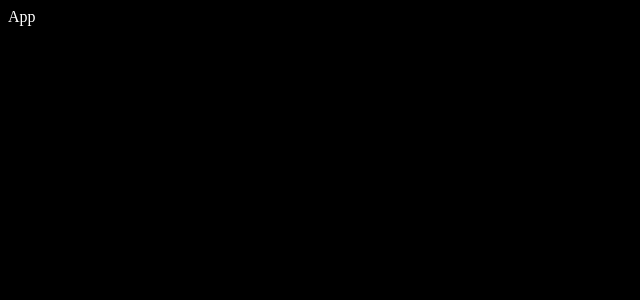
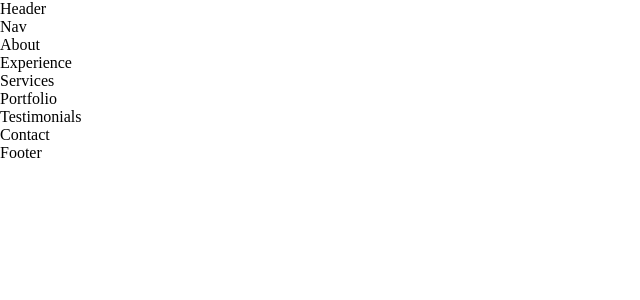
Before and after one commit to brianlockerbie/brianlockerbie.github.io, a React (Create React App) app: page / in a window 1280 px wide. Shown: the top 300 px of the page, without its empty margins (0-640 px from the left). Built offline with nearby package versions, Linux system fonts and the light colour scheme.

Commit message:
added another component and css variables

```diff
--- a/src/App.jsx
+++ b/src/App.jsx
@@ -1,8 +1,28 @@
 import React from 'react'
+import Header from './components/header/Header'
+import Nav from './components/nav/Nav'
+import About from './components/about/About'
+import Experience from './components/experience/Experience'
+import Services from './components/services/Services'
+import Portfolio from './components/portfolio/Portfolio'
+import Testimonials from './components/testimonials/Testimonials'
+import Contact from './components/contact/Contact'
+import Footer from './components/footer/Footer'
+
 
 const App = () => {
   return (
-    <div>App</div>
+    <>
+        <Header />
+        <Nav />
+        <About />
+        <Experience />
+        <Services />
+        <Portfolio />
+        <Testimonials />
+        <Contact />
+        <Footer />
+    </>
   )
 }
 
--- /dev/null
+++ b/src/components/testimonials/Testimonials.jsx
@@ -0,0 +1,10 @@
+import React from 'react'
+import './testimonials.css'
+
+const Testimonials = () => {
+  return (
+    <div>Testimonials</div>
+  )
+}
+
+export default Testimonials
--- a/src/index.css
+++ b/src/index.css
@@ -1,4 +1,34 @@
+* {
+    margin: 0;
+    padding: 0;
+    border: 0;
+    outline: 0;
+    box-sizing: border-box;
+    list-style: none;
+    text-decoration: none;
+}
+
+:root {
+    --color-bg: #1f1f38;
+    --color-bg-variant: #2c2c6c;
+    --color-primary: #4db5ff;
+    --color-primary-variant: rgba(77, 181, 255, 0.4);
+    --color-white: #fff;
+    --color-light: rgba(255, 255, 255, 0.6);
+
+    --container-width-lg: 75%;
+    --container-width-md: 86%;
+    --container-width-ms: 90%;
+}
+
+html {
+    scroll-behavior: smooth;
+}
+
+::-webkit-scrollbar {
+    display: none;
+}
+
 body {
-    background: black;
-    color: white;
+
 }
```
Also changed, not shown: src/components/testimonials/testimonials.css (added).
